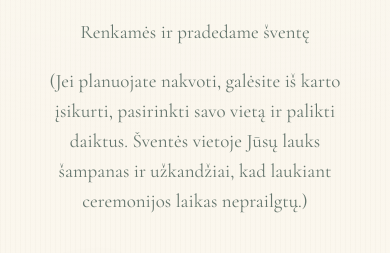
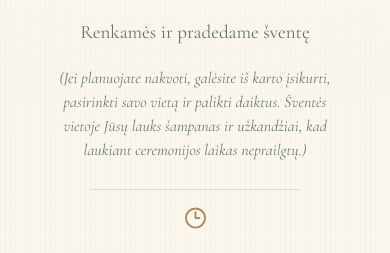
Before and after one commit to wiktoriailk-gif/kvietimas, a React (Vite) app: page / in a window 390 px wide. Shown: the part 1360-1613 px from the top of the page. Built offline with nearby package versions, Linux system fonts and the light colour scheme; a web font is replaced by a local one.

Commit message:
Update styles.css

```diff
--- a/src/styles.css
+++ b/src/styles.css
@@ -64,3 +64,21 @@ footer small{font-size:19px}
   nav button,.text-link{font-size:14px}
   footer small{font-size:16px}
 }
+/* 15:00 papildoma informacija */
+.program-note {
+  margin: 14px auto 0;
+  max-width: 410px;
+  font-size: 18px !important;
+  line-height: 1.5 !important;
+  font-style: italic;
+  font-weight: 400;
+  color: rgba(54, 81, 70, 0.72) !important;
+}
+@media (max-width: 760px) {
+  .program-note {
+    max-width: 330px;
+    font-size: 16px !important;
+    line-height: 1.5 !important;
+    margin-top: 12px;
+  }
+}
```
